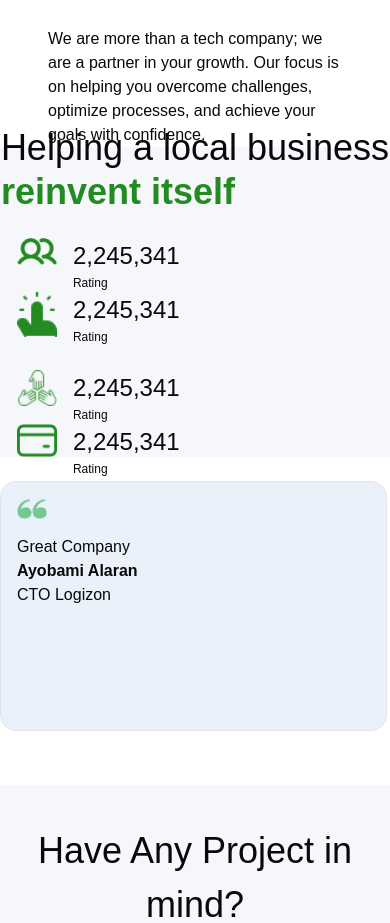
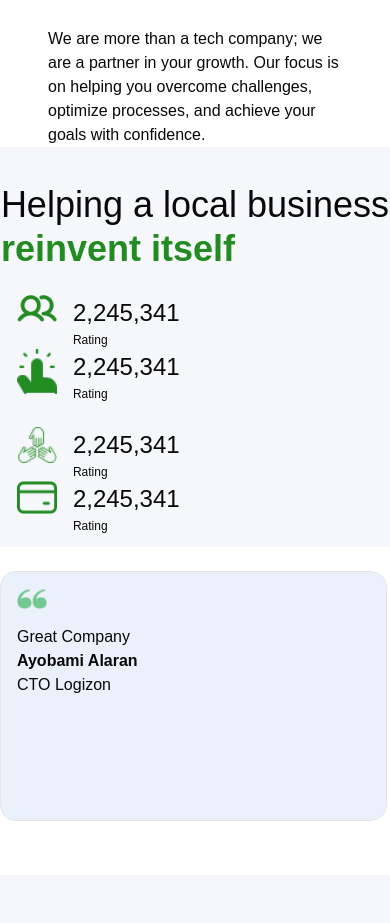
Before and after one commit to LogizonBuilds/glint_pm_frontend, a Next.js app: page / in a window 390 px wide. Shown: the part 1820-2743 px from the top of the page. Built offline with nearby package versions, Linux system fonts and the light colour scheme.

Commit message:
update Stats component: adjust height and margin for better responsiveness

```diff
--- a/src/components/Stats.tsx
+++ b/src/components/Stats.tsx
@@ -5,9 +5,9 @@ type Props = {}
 
 const Stats = (props: Props) => {
     return (
-        <div className='h-[310px] bg-[#F5F7FA] py-12 flex justify-center items-center'>
+        <div className='md:h-[310px] h-[400px] bg-[#F5F7FA] py-12 flex justify-center items-center'>
             <div className='grid sm:grid-cols-2 grid-cols-1 sm:gap-36 gap-6'>
-                <div className='items-center'>
+                <div className='items-center sm:mt-0 mt-6'>
                     <h1 className='text-[36px] leading-[44px] '>
                         Helping a local business <br /><strong className='text-secondary'> reinvent itself </strong>
                     </h1>
```
